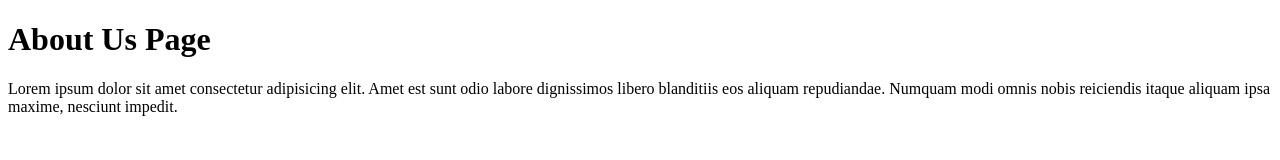
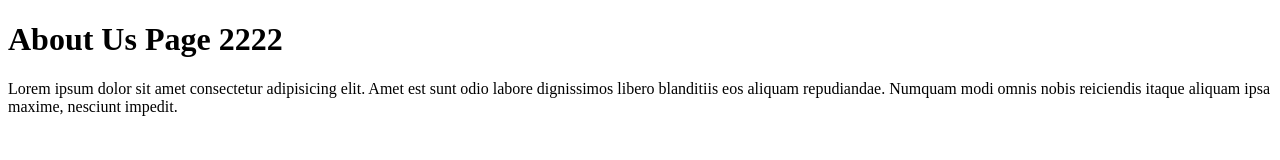
Before and after one commit to pradeeptakhatoi/git-test, a plain HTML site: page about.html in a window 1280 px wide. Drawn offline with Linux system fonts and the light colour scheme.

Commit message:
About us page updated

```diff
--- a/about.html
+++ b/about.html
@@ -8,7 +8,7 @@
 </head>
 
 <body>
-    <h1>About Us Page</h1>
+    <h1>About Us Page 2222</h1>
 
     <p>Lorem ipsum dolor sit amet consectetur adipisicing elit. Amet est sunt odio labore dignissimos libero blanditiis eos aliquam repudiandae. Numquam modi omnis nobis reiciendis itaque aliquam ipsa maxime, nesciunt impedit.</p>
 </body>
```
